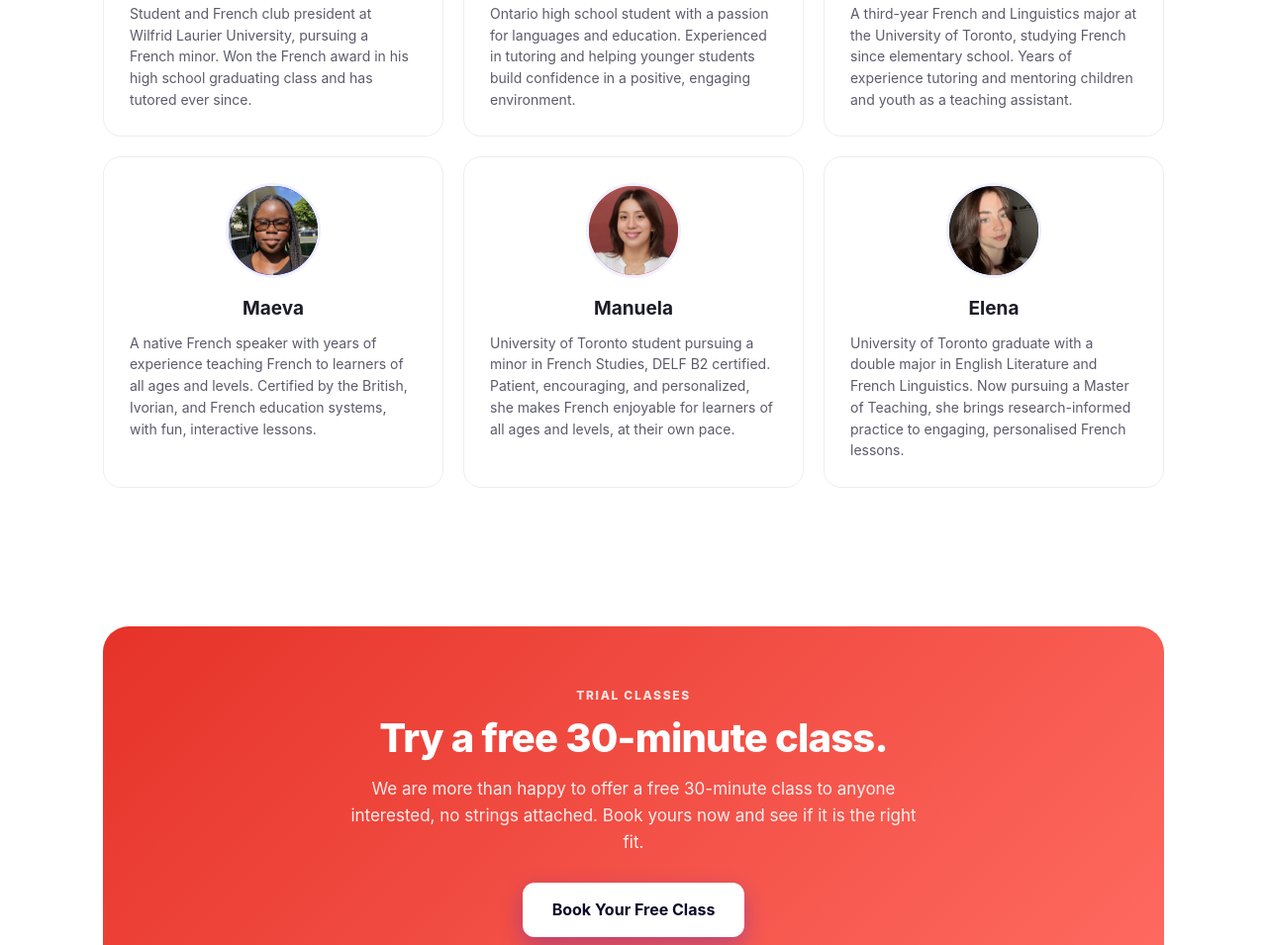
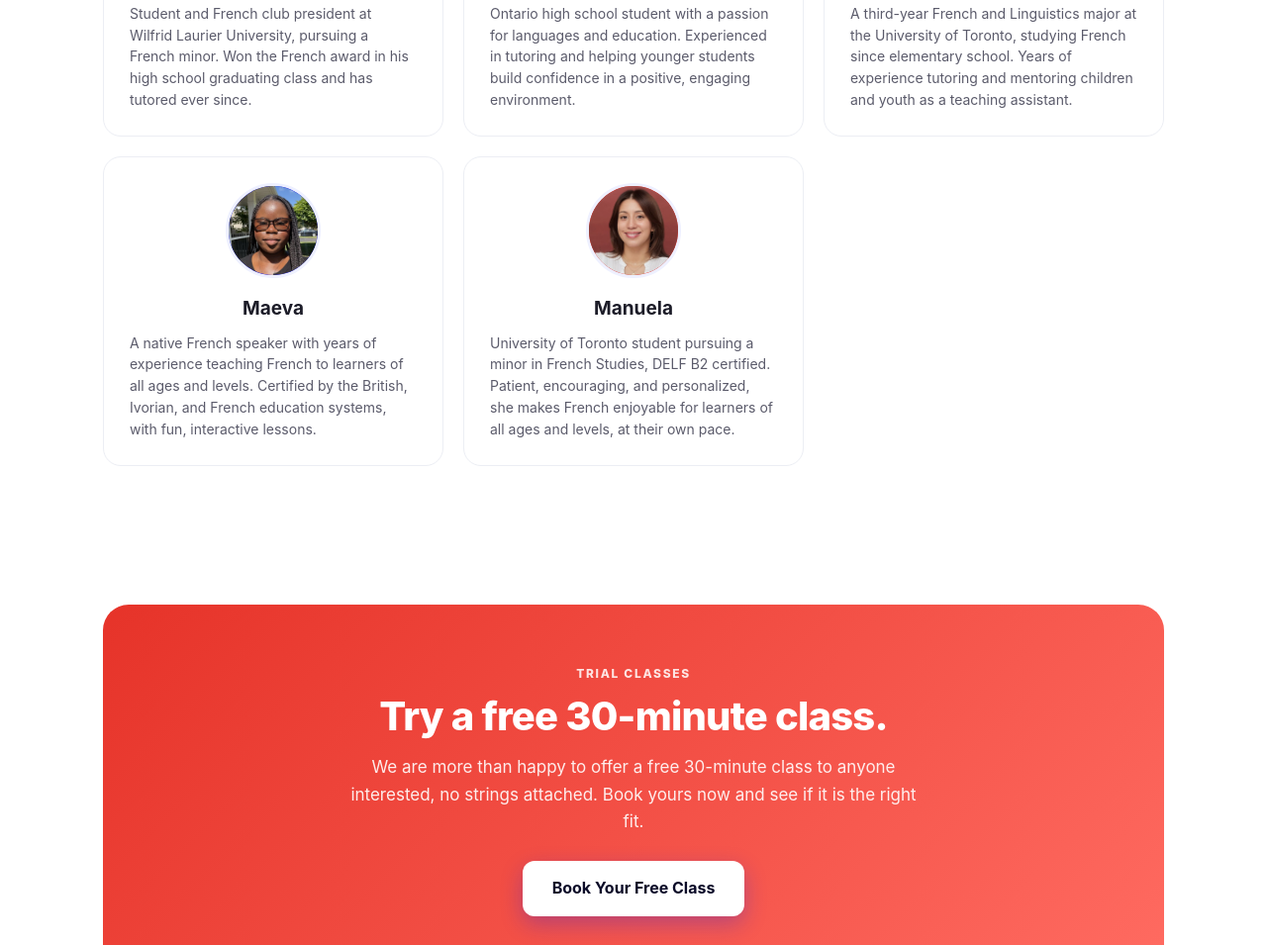
Before and after one commit to WinnyFrench/winny-french-web, a plain HTML site: page index.html in a window 1280 px wide. Shown: the part 4179-5134 px from the top of the page at 99% size. Drawn offline with Linux system fonts and the light colour scheme.

Commit message:
Remove Elena's tutor section from index.html

```diff
--- a/index.html
+++ b/index.html
@@ -582,7 +582,6 @@ footer small{opacity:.5;font-size:12.5px}
 <div class="tutor"><div class="av"><span class="ini">CL</span><img loading="lazy" width="96" height="96" src="/images/calvin.jpg" alt="Calvin Lotz, French tutor at Winny French"></div><h3>Calvin Lotz</h3><p>A third-year French and Linguistics major at the University of Toronto, studying French since elementary school. Years of experience tutoring and mentoring children and youth as a teaching assistant.</p></div>
 <div class="tutor"><div class="av"><span class="ini">M</span><img loading="lazy" width="96" height="96" src="/images/maeva.jpg" alt="Maeva, French tutor at Winny French"></div><h3>Maeva</h3><p>A native French speaker with years of experience teaching French to learners of all ages and levels. Certified by the British, Ivorian, and French education systems, with fun, interactive lessons.</p></div>
 <div class="tutor"><div class="av"><span class="ini">M</span><img loading="lazy" width="96" height="96" src="/images/manuela.jpg" alt="Manuela, French tutor at Winny French"></div><h3>Manuela</h3><p>University of Toronto student pursuing a minor in French Studies, DELF B2 certified. Patient, encouraging, and personalized, she makes French enjoyable for learners of all ages and levels, at their own pace.</p></div>
-<div class="tutor"><div class="av"><span class="ini">E</span><img loading="lazy" width="96" height="96" src="/images/elena.jpg" alt="Elena, French tutor at Winny French"></div><h3>Elena</h3><p>University of Toronto graduate with a double major in English Literature and French Linguistics. Now pursuing a Master of Teaching, she brings research-informed practice to engaging, personalised French lessons.</p></div>
 </div>
 </div>
 </section>
```
